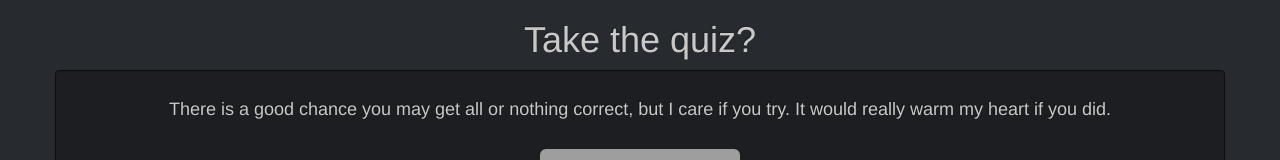
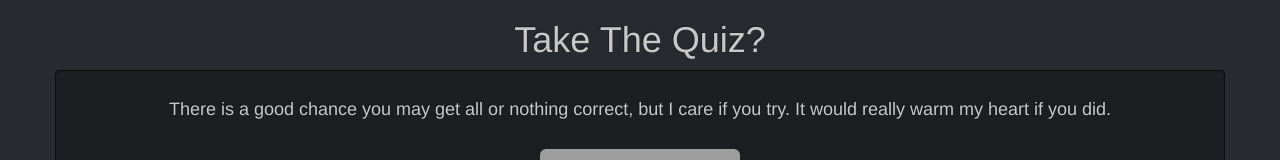
Before and after one commit to halhassen/Quiz-with-Angular-9-7-2015, a website: page views/index.html in a window 1280 px wide. Shown: the top 160 px of the page. Drawn offline with nearby package versions, Linux system fonts and the light colour scheme; some packages are replaced by stand-ins of ours; no server answers; grey boxes are pictures that could not be loaded.

Commit message:
more debugging finished

```diff
--- a/package.json
+++ b/package.json
@@ -4,7 +4,7 @@
   "description": "An application for the Coder Camps FullStack JS course",
   "main": "server.js",
   "scripts": {
-    "start": "node server.js"
+    "start": "nodemon server.js"
     },
     "license": "MIT",
     "dependencies": {
--- a/public/views/Home.html
+++ b/public/views/Home.html
@@ -1,5 +1,5 @@
 <div ng-controller="HomeController as vm">
-	<h1 class="text-center">Take the quiz?</h1>
+	<h1 class="text-center">Take The Quiz?</h1>
 	<!--For now, just make a simple quiz so it at least shows up, inputs with angular functionality and all-->
 	<!-- Use an ng-if or ng-show to display the score at the end in the div below-->
 	<div class="well container text-center">
--- a/routes/questionRoutes.js
+++ b/routes/questionRoutes.js
@@ -22,7 +22,7 @@ router.param('id', function(req, res, next, id) {
 
 //Get /questions
 router.get('/Quiz', function(req, res) {
-	console.log(questions.QuestionDatabase);
+	//console.log(questions.QuestionDatabase);
 	res.send(questions.QuestionDatabase)
 });
 
```
Lines whose indentation alone changed are shown as unchanged.
